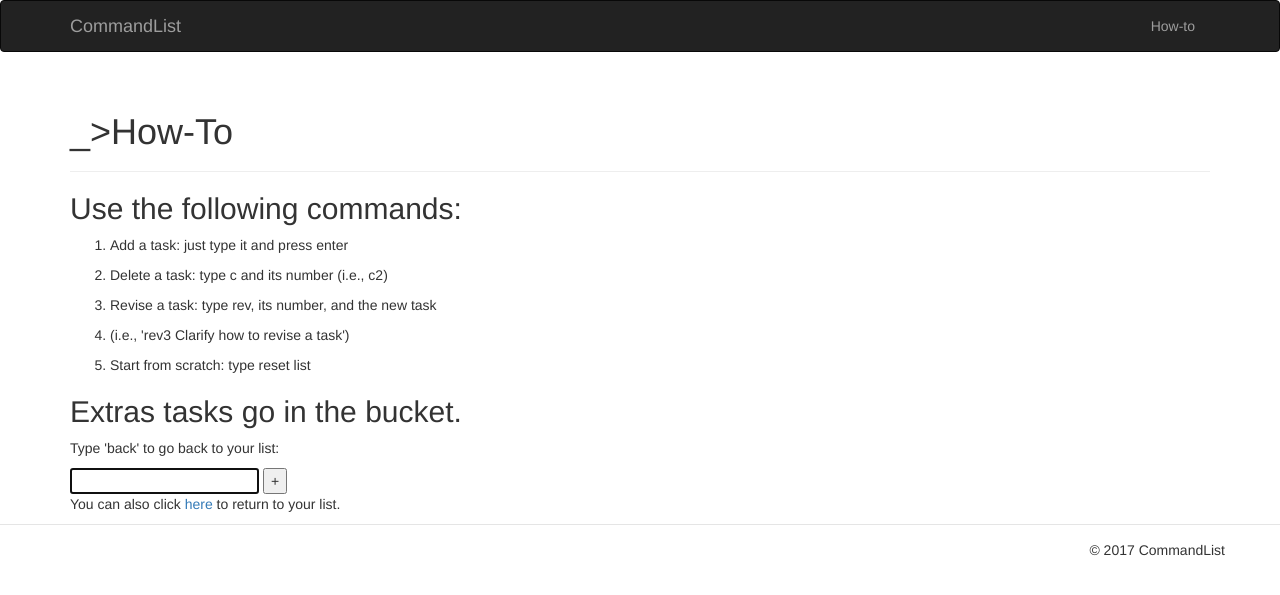
After one commit to kmbn/commandlist, a Flask app: page /how_to in a window 1280 px wide. The commit adds this page. Shown: the top 595 px of the page. Run offline with Flask 2, Linux system fonts and the light colour scheme; some libraries are stand-ins or nearby versions.

Commit message:
Add how-to page and commands for accessing it and returning to the list

```diff
--- a/commandlist.py
+++ b/commandlist.py
@@ -110,7 +110,9 @@ def get_next_action():
             flash('You can only revise tasks 1-%d.' % (limit))
             return redirect(url_for('main_view'))
     elif next_action == 'Help':
-        return redirect(url_for('help'))
+        return redirect(url_for('how_to'))
+    elif next_action == 'Back' or next_action == "'back'":
+        return redirect(url_for('main_view'))
     else:
         return check_task()
 
@@ -182,10 +184,6 @@ def revise():
 def how_to():
     return render_template('how_to.html')
 
-@app.route('/about')
-def about():
-    return render_template('about.html')
-
 
 # ERROR HANDLERS
 @app.errorhandler(404)
--- a/templates/base.html
+++ b/templates/base.html
@@ -25,7 +25,6 @@
         <div class="navbar-collapse collapse">
             <ul class="nav navbar-nav navbar-right">
                 <li><a href="{{ url_for('how_to') }}">How-to</a>
-                <li><a href="{{ url_for('about') }}">About</a></li>
             </ul>
         </div>
     </div>
--- /dev/null
+++ b/templates/how_to.html
@@ -0,0 +1,28 @@
+{% extends "base.html" %}
+
+{% block page_content %}
+    <div class="page-header">
+        <h1>_>How-To</h1>
+    </div>
+    <div>
+        <h2>Use the following commands:</h2>
+        <ol>
+            <li><p>Add a task: just type it and press enter</p></li>
+            <li><p>Delete a task: type c and its number (i.e., c2)</p></li>
+            <li><p>Revise a task: type rev, its number, and the new task</p></li>
+            <li><p>(i.e., 'rev3 Clarify how to revise a task')</p></li>
+            <li><p>Start from scratch: type reset list</p></li>
+        </ol>
+        <h2>Extras tasks go in the bucket.</h2>
+    </div>
+    <div class="task-form">
+        <p>Type 'back' to go back to your list:</p>
+        <form action="{{ url_for('get_next_action') }}" method="post">
+            <input class="task" type="text" maxlength="80" name="next_action" autofocus>  <button class="task-button" type="submit">+</button>
+        </form>
+    </div>
+    <div>
+      <p>You can also click <a href="{{ url_for('main_view') }}">here</a> to return to your list.</p>
+    </div>
+
+{% endblock %}
```
